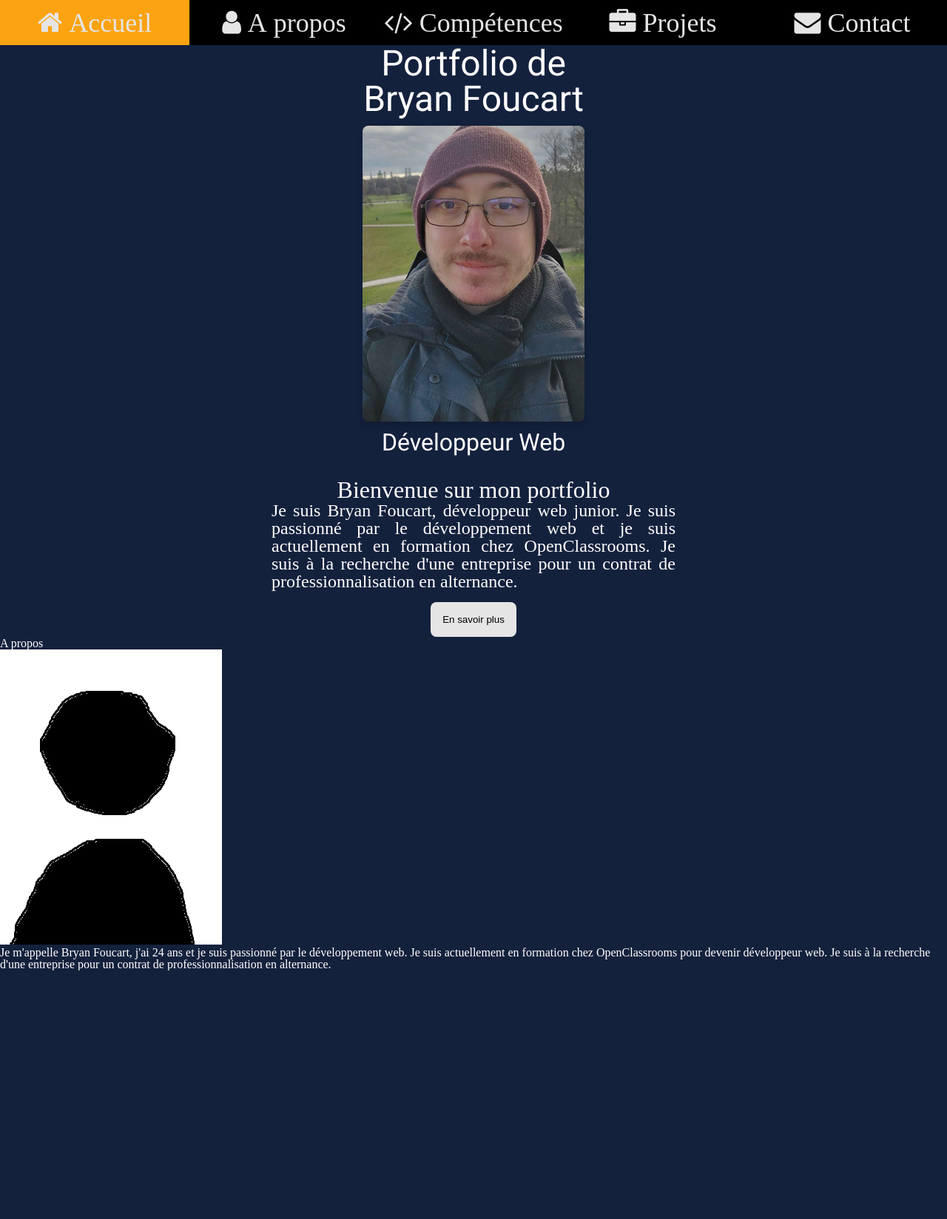
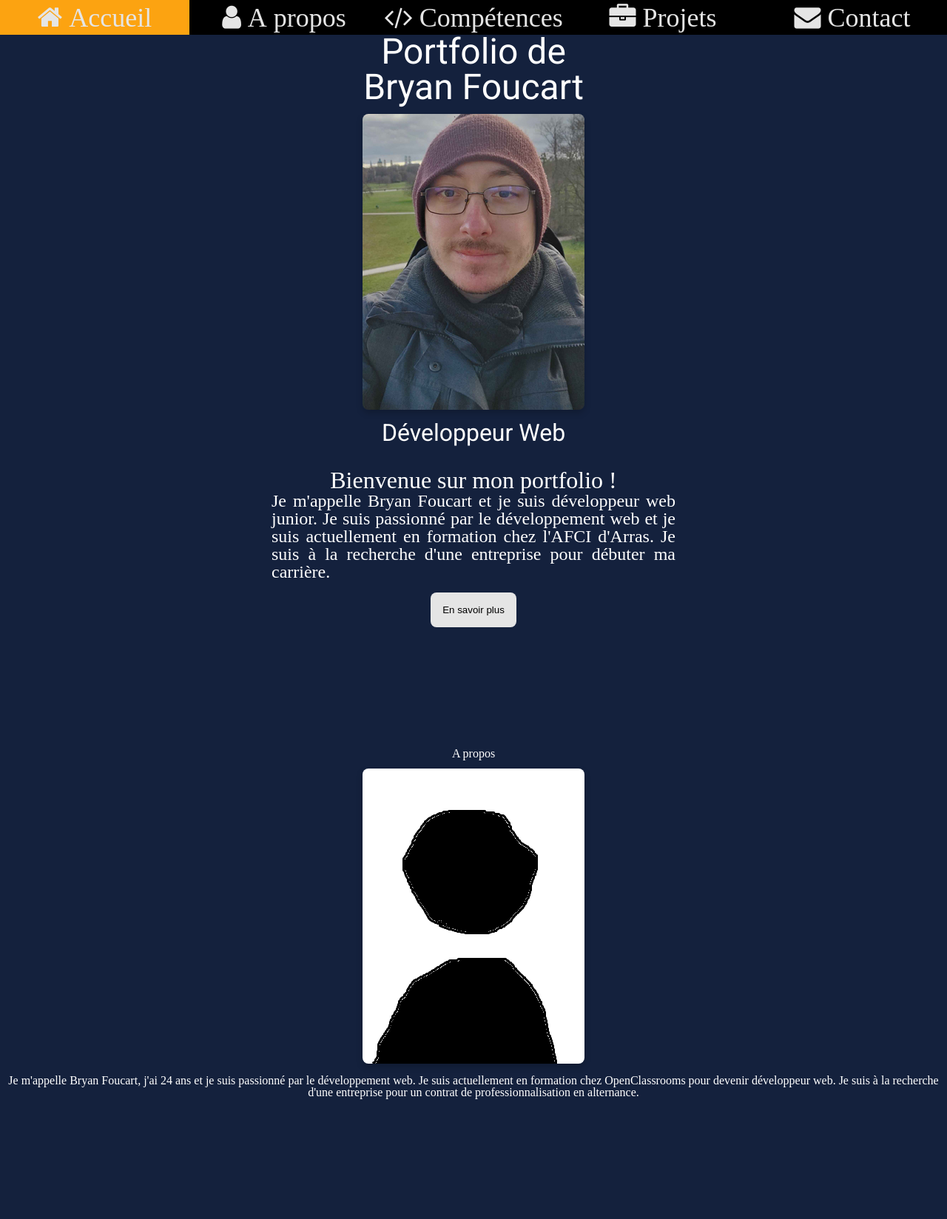
Before and after one commit to BryanFoucart/Portfolio_2, a PHP site: page / in a window 1280 px wide. Shown: the whole page at 74% size. Before the commit the page ends 1312 px from the top, so only its background shows below. Run offline with PHP 8.4, Linux system fonts and the light colour scheme.

Commit message:
Initial Commit

```diff
--- a/index.html
+++ b/index.html
@@ -68,12 +68,12 @@
           <h2>Développeur Web</h2>
         </div>
         <div id="bienvenue">
-          <h2>Bienvenue sur mon portfolio</h2>
+          <h2>Bienvenue sur mon portfolio !</h2>
           <p>
-            Je suis Bryan Foucart, développeur web junior. Je suis passionné par
-            le développement web et je suis actuellement en formation chez
-            OpenClassrooms. Je suis à la recherche d'une entreprise pour un
-            contrat de professionnalisation en alternance.
+            Je m'appelle Bryan Foucart et je suis développeur web junior. Je
+            suis passionné par le développement web et je suis actuellement en
+            formation chez l'AFCI d'Arras. Je suis à la recherche d'une
+            entreprise pour débuter ma carrière.
           </p>
           <a href="#A_propos"><button>En savoir plus</button></a>
         </div>
--- a/style.css
+++ b/style.css
@@ -54,7 +54,8 @@ header {
     float: left;
     width: 20%;
     text-align: center;
-    padding: 12px 0;
+    padding: 5px 0;
+    /* padding: 12px 0; */
     transition: all 0.3s ease;
     color: var(--color4);
     font-size: 36px;
@@ -70,7 +71,7 @@ main {
   color: var(--color5);
 
   & section#Accueil {
-    padding: 1px;
+    /* padding: 1px; */
     min-height: 100vh;
     display: flex;
     position: relative;
@@ -79,8 +80,8 @@ main {
     flex-direction: column;
     overflow: hidden;
     & #hero {
-      display: flex;
-      flex-direction: column;
+      /* display: flex; */
+      /* flex-direction: column; */
       text-align: center;
       & h1 {
         font-size: 3rem;
@@ -139,6 +140,32 @@ main {
 
     & a:hover {
       color: var(--color3);
+    }
+  }
+  & section#A_propos {
+    /* padding: 1px; */
+    min-height: 100vh;
+    display: flex;
+    position: relative;
+    justify-content: center;
+    align-items: center;
+    flex-direction: column;
+    overflow: hidden;
+    & #apropos {
+      /* display: flex; */
+      /* flex-direction: column; */
+      text-align: center;
+      & img {
+        /* width: 91%; */
+        border-radius: 8px;
+        margin-top: 12px;
+        margin-bottom: 12px;
+        box-shadow: 0px 4px 10px rgba(0, 0, 0, 0.2);
+      }
+      & h2 {
+        font-size: 2rem;
+        font-family: var(--titre);
+      }
     }
   }
 }
```
